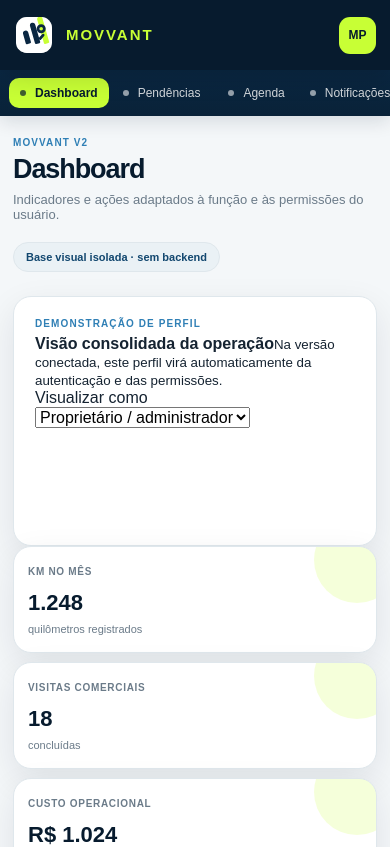
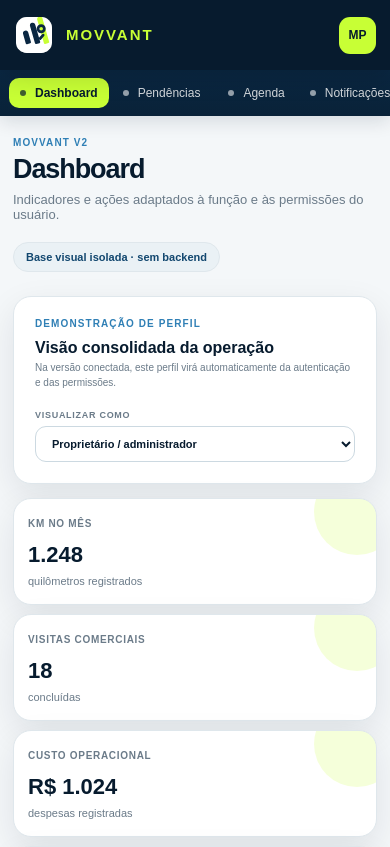
Before and after one commit to Manopanassolo/controle-facil-km, a Next.js app in the folder movvant-v2/: page /dashboard in a window 390 px wide. Shown: the top 847 px of the page. Built offline with nearby package versions, Linux system fonts and the light colour scheme.

Commit message:
style(v2): add responsive role dashboard controls

```diff
--- a/movvant-v2/src/app/operations.css
+++ b/movvant-v2/src/app/operations.css
@@ -33,10 +33,20 @@
 .system-state-card p { color: var(--mv-muted); font-size: 12px; line-height: 1.55; }
 .loading-line { width: 100%; height: 8px; border-radius: 999px; background: #e8eef2; overflow: hidden; margin-top: 20px; }
 .loading-line::after { content: ''; display: block; width: 38%; height: 100%; border-radius: inherit; background: var(--mv-lime); }
+.role-preview-bar { margin-bottom: 14px; min-height: 112px; display: flex; align-items: center; justify-content: space-between; gap: 20px; }
+.role-preview-bar > div { display: grid; gap: 4px; }
+.role-preview-bar strong { color: var(--mv-blue-950); font-size: 16px; }
+.role-preview-bar small { color: var(--mv-muted); font-size: 10px; line-height: 1.45; max-width: 650px; }
+.role-selector { display: grid; gap: 6px; min-width: 210px; }
+.role-selector > span { color: var(--mv-muted); font-size: 9px; font-weight: 900; text-transform: uppercase; letter-spacing: .08em; }
+.role-selector select { width: 100%; border: 1px solid #ccd9e1; border-radius: 11px; background: #fff; color: var(--mv-blue-950); padding: 10px 12px; font-size: 11px; font-weight: 800; outline: none; }
+.role-selector select:focus { border-color: var(--mv-blue-500); box-shadow: 0 0 0 3px rgba(47,127,181,.1); }
 
 @media (max-width: 900px) {
   .field-mode-layout { grid-template-columns: 1fr; }
   .offline-card { grid-column: auto; }
+  .role-preview-bar { align-items: stretch; flex-direction: column; }
+  .role-selector { min-width: 0; width: 100%; }
 }
 @media (max-width: 620px) {
   .dashboard-field-strip, .offline-card { align-items: stretch; flex-direction: column; }
```
